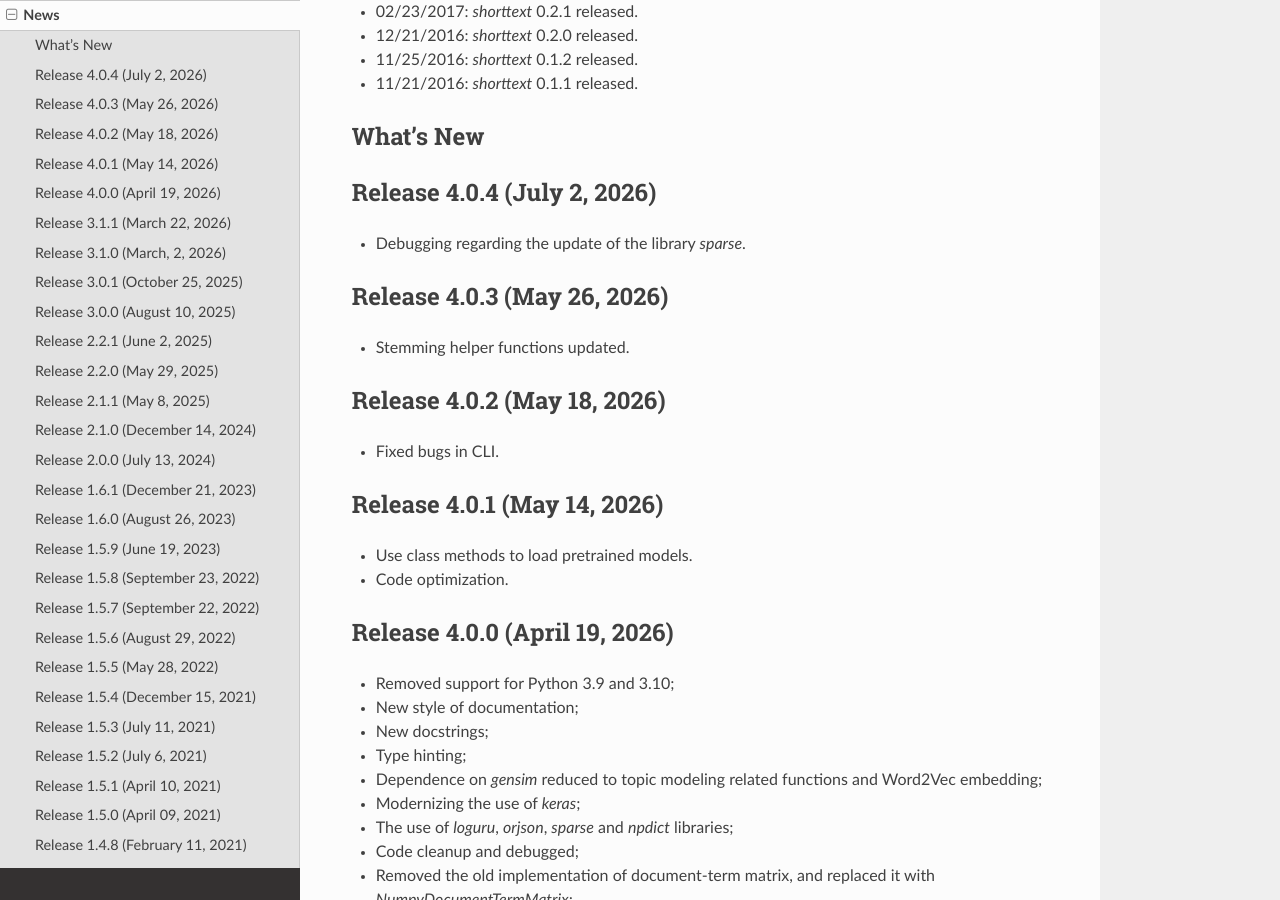
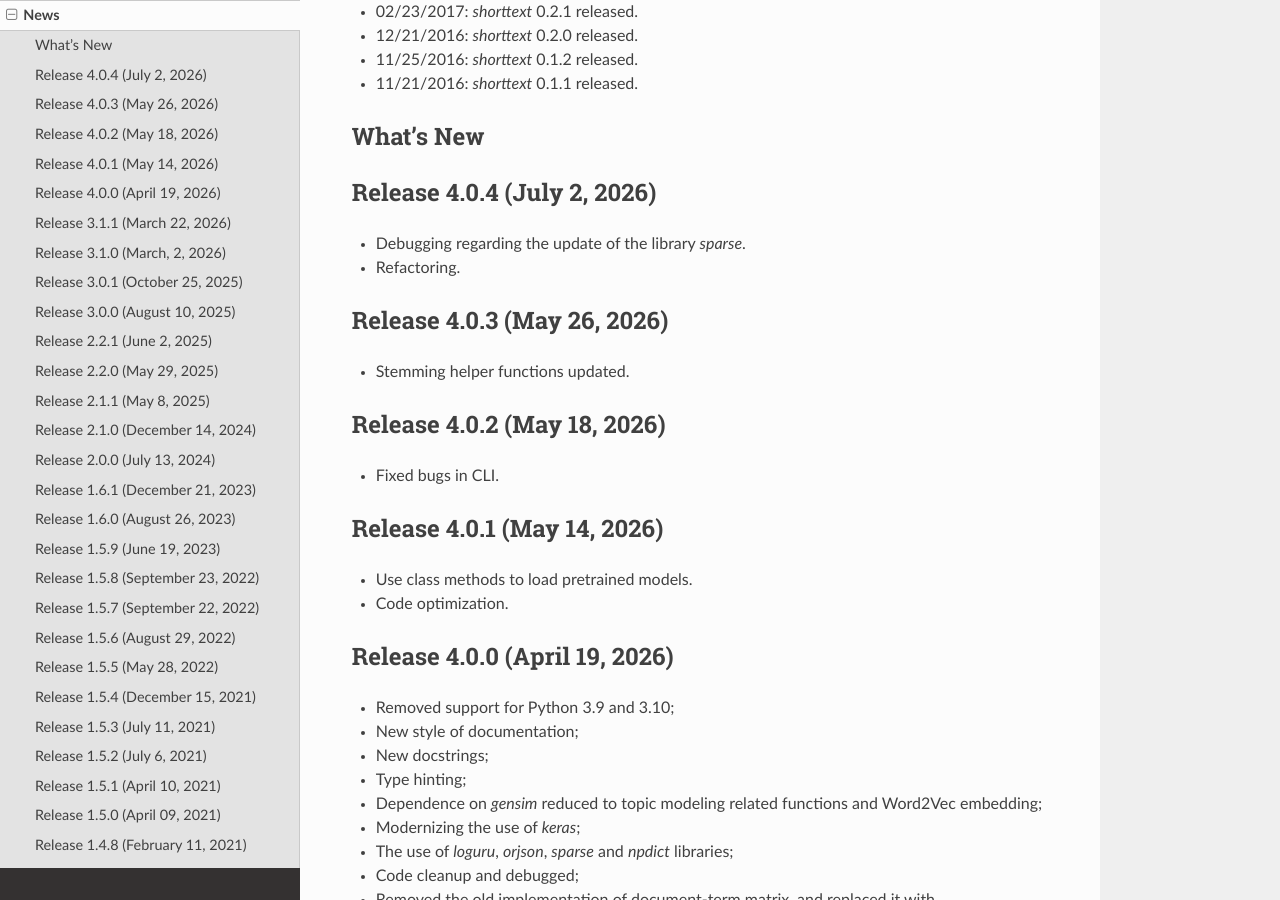
Before and after one commit to stephenhky/PyShortTextCategorization, a Sphinx documentation site: the page built from docs/news.rst, in a window 1280 px wide and 900 px high, scrolled down 2176 px. Built offline with Sphinx 7.4.7 and the Read the Docs theme 3.1.0, drawn with Linux system fonts in a browser that asks for light colours.

Commit message:
news updated

```diff
--- a/docs/news.rst
+++ b/docs/news.rst
@@ -98,6 +98,7 @@ Release 4.0.4 (July 2, 2026)
 ----------------------------
 
 * Debugging regarding the update of the library `sparse`.
+* Refactoring.
 
 Release 4.0.3 (May 26, 2026)
 ----------------------------
```
